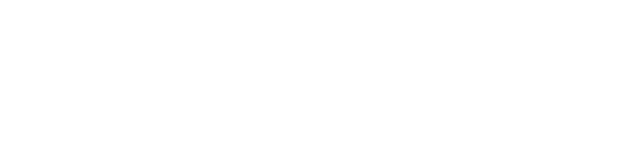
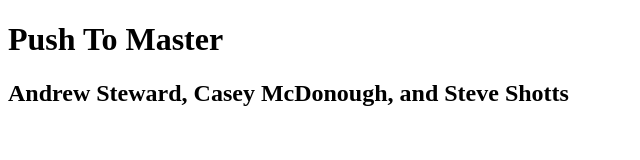
Before and after one commit to johncaseymcd/TeamGitExercise, a plain HTML site: page index.html in a window 1280 px wide. Shown: the whole page, without its empty margins (0-640 px from the left). Drawn offline with Linux system fonts and the light colour scheme.

Commit message:
Added team name and member name headings to master branch

```diff
--- a/index.html
+++ b/index.html
@@ -8,6 +8,7 @@
     </head>
 
     <body>
-
+        <h1>Push To Master</h1>
+        <h2>Andrew Steward, Casey McDonough, and Steve Shotts</h2>
     </body>
 </html>
```
